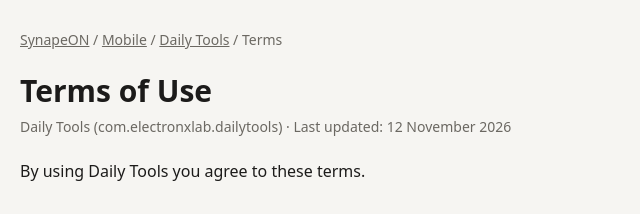
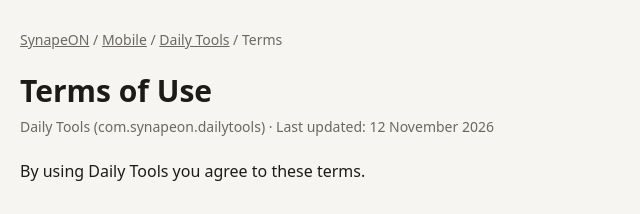
Before and after one commit to SynapeON/synapeon.github.io, a plain HTML site: page mobile/daily-tools/terms/index.html in a window 1280 px wide. Shown: the top 214 px of the page, 258-898 px from the left. Drawn offline with Linux system fonts and the light colour scheme.

Commit message:
Update app identifier in Terms of Use

```diff
--- a/mobile/daily-tools/terms/index.html
+++ b/mobile/daily-tools/terms/index.html
@@ -3,7 +3,7 @@
 <title>Terms of Use · Daily Tools</title><meta name="description" content="Terms of Use of the Daily Tools Android app.">
 <link rel="stylesheet" href="/style.css"></head><body><main>
 <nav><a href="/">SynapeON</a> / <a href="/mobile/">Mobile</a> / <a href="/mobile/daily-tools/">Daily Tools</a> / Terms</nav>
-<h1>Terms of Use</h1><p class="meta">Daily Tools (com.electronxlab.dailytools) · Last updated: 12 November 2026</p>
+<h1>Terms of Use</h1><p class="meta">Daily Tools (com.synapeon.dailytools) · Last updated: 12 November 2026</p>
 <p>By using Daily Tools you agree to these terms.</p>
 <h2>The app</h2>
 <p>Daily Tools gives you a set of everyday tools. We keep improving it, and tools may change or be removed.</p>
```
